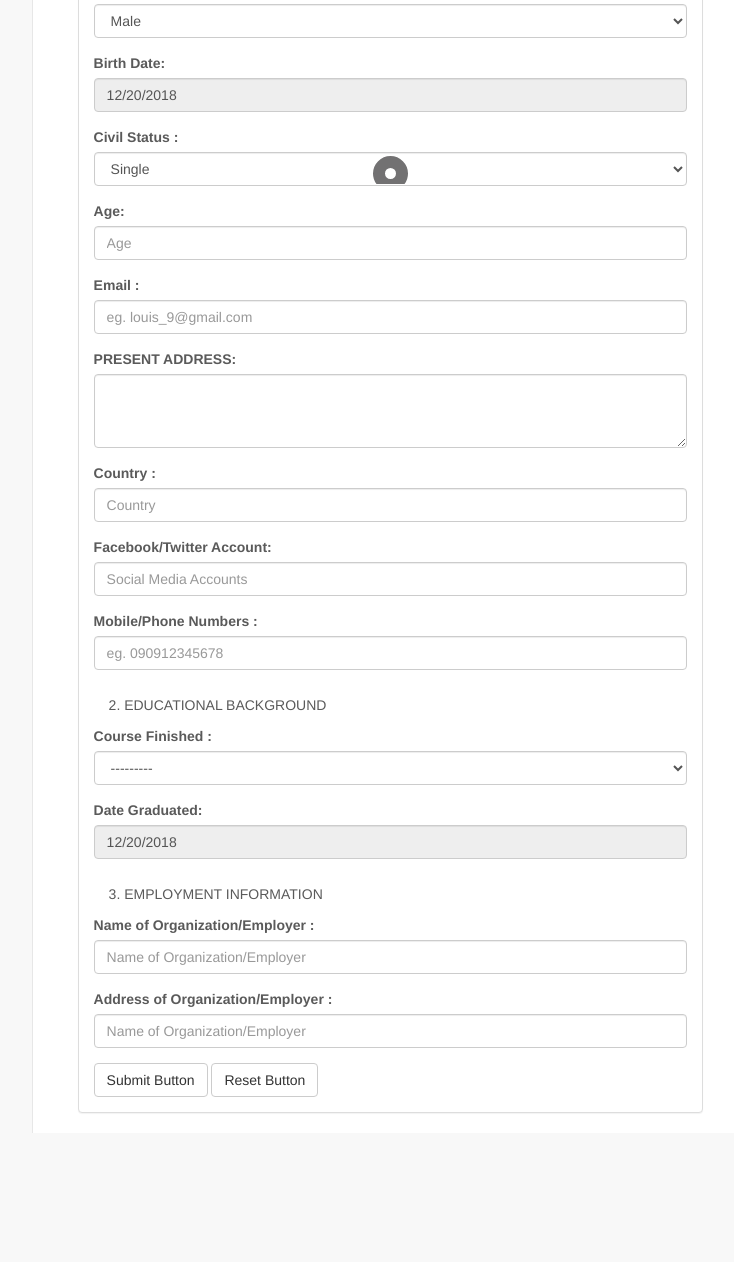
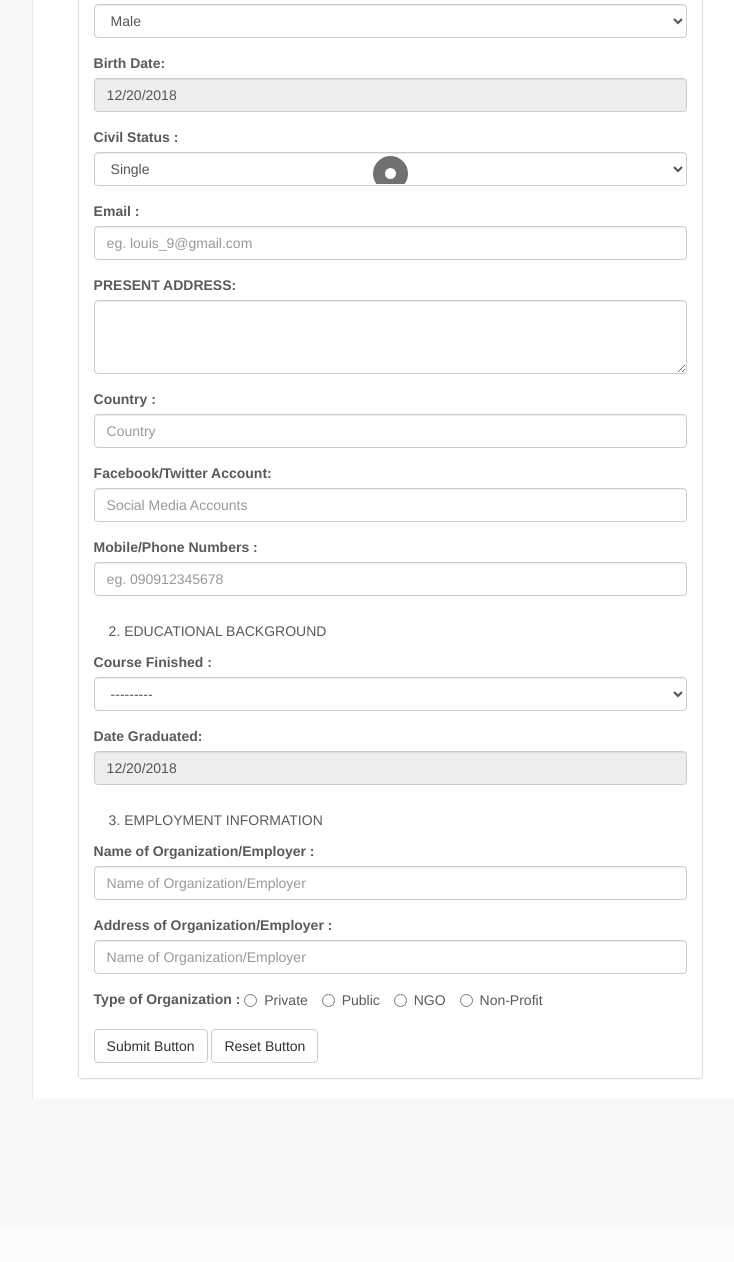
Before and after one commit to cabilangan112/ndmc, a Django app: page /alutracer/create/ in a window 1280 px wide. Shown: the part 616-1878 px from the top of the page, without its empty margins (250-984 px from the left). After the commit the page ends 1715 px from the top, so only its background shows below. Run offline with Django 3.2, Linux system fonts and the light colour scheme; data that the repository does not hold is empty; some libraries are stand-ins or nearby versions.

Commit message:
AluTracer Update Create type of org Add feature in age

```diff
--- a/alutracer/forms.py
+++ b/alutracer/forms.py
@@ -4,7 +4,15 @@
 
 User = get_user_model()
 
+ORGANIZATION_TYPE = (
+    ('Private', 'Private'),
+    ('Public', 'Public'),
+    ('NGO', 'NGO'),
+    ('Non-Profit', 'Non-Profit')
+)
+
 class PersonalInformationForm(forms.ModelForm):
+    type_of_organization = forms.ChoiceField(choices=ORGANIZATION_TYPE, widget=forms.RadioSelect())
     class Meta:
         model = PersonalInformation
         fields = [
@@ -14,7 +22,7 @@
             'gender',
             'date_of_birth',
             'civil_status',
-            'age',
+            # 'age',
             'email',
             'address',
             'country',
@@ -24,4 +32,5 @@
             'date_graduated',
             'organization_or_employer',
             'address_organization_or_employer',
+            'type_of_organization'
         ]
--- a/alutracer/models.py
+++ b/alutracer/models.py
@@ -112,7 +112,7 @@
     slug                                = models.SlugField(null=True, blank=True)
 
     def __str__(self):
-        return '{}'.format(self.course_code)
+        return '{} - {}'.format(self.course_code, self.course_description)
 
     @property
     def slug_title(self):
@@ -145,6 +145,7 @@
     date_graduated                      = models.DateTimeField()
     organization_or_employer            = models.CharField(max_length = 255)
     address_organization_or_employer    = models.CharField(max_length = 255)
+    type_of_organization                = models.CharField(max_length = 20)
     date_created                        = models.DateTimeField(auto_now_add = True)
     date_modified                       = models.DateTimeField(auto_now = True)
     slug                                = models.SlugField(null=True, blank=True)
--- a/alutracer/templates/alutracer/alu-form.html
+++ b/alutracer/templates/alutracer/alu-form.html
@@ -1,7 +1,7 @@
 {% extends 'base.html' %}
 {% load staticfiles %}
 {% block content %}
-{% csrf_token %}
+{% if error_message %}<p><strong>{{ error_message }}</strong></p>{% endif %}
 <!-- Page Content -->
 <div id="page-wrapper">
   <div class="container-fluid">
@@ -58,10 +58,7 @@
                     <option value="Married">Married</option>
                   </select>
                 </div>
-                <div class="form-group">
-                  <label>Age: </label>
-                  <input class="form-control" type="number" name="age" required id="id_age" placeholder="Age">
-                </div>
+
                 <div class="form-group">
                   <label>Email : </label>
                   <input type="email" class="form-control" name="email" required id="id_email" placeholder="eg. louis_9@gmail.com">
@@ -107,9 +104,29 @@
                   <label>Address of Organization/Employer : </label>
                   <input class="form-control" type="text" name="address_organization_or_employer" id="id_address_organization_or_employer" placeholder="Name of Organization/Employer">
                 </div>
+
+
+                <div class="form-group">
+                  <label>Type of Organization : </label>
+                  <label class="radio-inline">
+                    <input type="radio" name="type_of_organization" id="id_type_of_organization_0" value="Private" required>Private
+                  </label>
+                  <label class="radio-inline">
+                    <input type="radio" name="type_of_organization" id="id_type_of_organization_1" value="Public">Public
+                  </label>
+                  <label class="radio-inline">
+                    <input type="radio" name="type_of_organization" id="id_type_of_organization_2" value="NGO">NGO
+                  </label>
+                  <label class="radio-inline">
+                    <input type="radio" name="type_of_organization" id="id_type_of_organization_3" value="Non-Profit">Non-Profit
+                  </label>
+                </div>
+
+
+
+
                 <button type="submit" class="btn btn-default">Submit Button</button>
                 <button type="reset" class="btn btn-default">Reset Button</button>
-
               </form>
             </div>
           </div>
@@ -119,7 +136,6 @@
   </div>
 
 
-
 </div>
 <!-- /#wrapper -->
 
--- a/alutracer/views.py
+++ b/alutracer/views.py
@@ -1,3 +1,4 @@
+from datetime import date
 from django.shortcuts import redirect, render, get_object_or_404
 from django.views import View
 from django.contrib.auth.mixins import LoginRequiredMixin
@@ -48,6 +49,11 @@
         if form.is_valid():
             post = form.save(commit=False)
             post.user = request.user
+            today = date.today()
+            dob = post.date_of_birth
+            post.age = today.year - dob.year
+            if today.month < dob.month or today.month == dob.month and today.day < dob.day:
+                age -= 1
             post.save()
             return redirect('alutracer:personal-info-detail', slug=post.slug)
         else:
--- a/templates/base.html
+++ b/templates/base.html
@@ -26,13 +26,13 @@
               <span class="icon-bar"></span>
             </button>
             <a class="navbar-brand" href="">
-              <img alt="Brand" src="{% static '/img/favicon.ico' %}">
+              <img alt="NDMC" src="{% static '/img/favicon.ico' %}">
             </a>
             <a class="navbar-brand navbar-resize" href="{% url 'home' %}">NDMC Alumni Tracer and Research Repository</a>
           </div>
           <div id="navbar" class="navbar-collapse navbar-right collapse">
             <ul class="nav navbar-nav">
-              <li><a href="#">Alumni Tracer</a></li>
+              <li><a href="{% url 'alutracer:personal-info-create' %}">Alumni Tracer</a></li>
               <li><a href="#">Research Repository</a></li>
             </ul>
             <button type="button" class="btn btn-sign-in navbar-btn navbar-right btn-layout button" data-toggle="modal" data-target="#myModal">
@@ -90,7 +90,7 @@
           <a href="https://twitter.com/bootsnipp"><i id="social-tw" class="fa fa-twitter-square fa-3x social"></i></a>
         </div>
         <div id="cont">
-          <img alt="Brand" class="footer-logo" src="{% static 'img/ndmc-logo.jpeg' %}">
+          <img alt="NDMC" class="footer-logo" src="{% static 'img/ndmc-logo.jpeg' %}">
           <div class="footer_center">
             <h3>NDMC</h3>
             <p>Alumni Tracer and Research Repository</p>
```
Also changed, not shown: alutracer/migrations/0016_personalinformation_type_of_organization.py (added).
